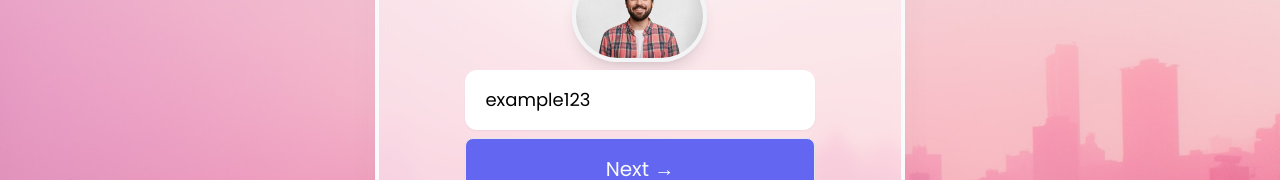
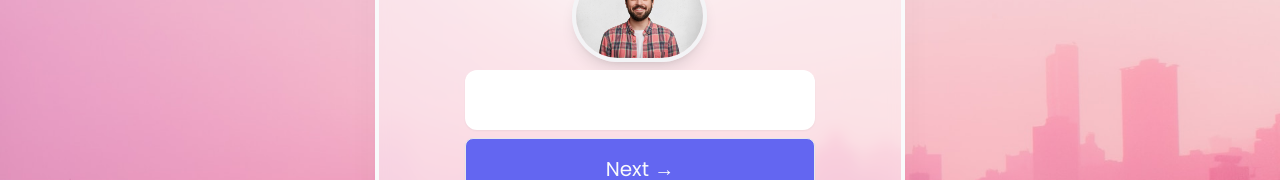
Before and after one commit to guptaadit82/bank_f, a React (Create React App) app: page / in a window 1280 px wide. Shown: the part 344-524 px from the top of the page. Built offline with nearby package versions, Linux system fonts and the light colour scheme.

Commit message:
Update Username.js

```diff
--- a/src/components/Username.js
+++ b/src/components/Username.js
@@ -18,7 +18,7 @@ export default function Username() {
 
   const formik = useFormik({
     initialValues: {
-      username: 'example123'
+      username: ' '
     },
     validate: usernameValidate,
     validateOnBlur: false,
```
